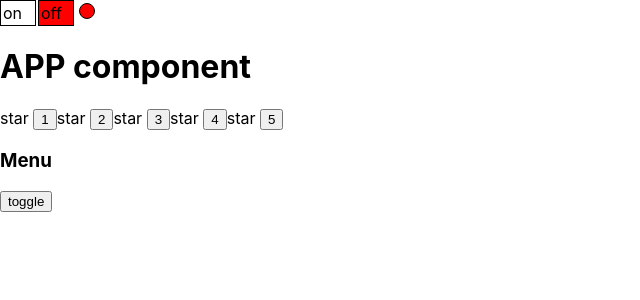
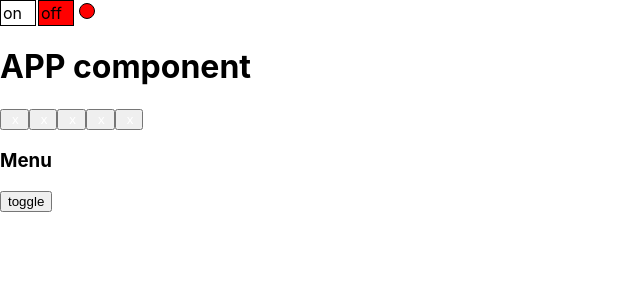
Before and after one commit to IvanShirykhalov/ReactKabzda, a React (Create React App) app: page / in a window 1280 px wide. Shown: the top 300 px of the page, without its empty margins (0-640 px from the left). Built offline with nearby package versions, Linux system fonts and the light colour scheme.

Commit message:
'useSate3'

```diff
--- a/src/components/UncontrolledRating.tsx
+++ b/src/components/UncontrolledRating.tsx
@@ -10,11 +10,11 @@ export function UncontrolledRating (props: RatingPropsType) {
 
     return (
         <div>
-            <Star selected={value > 0}/>< button onClick={()=>{setValue(1)}}>1</button>
-            <Star selected={value > 1}/><button onClick={()=>{setValue(2)}}>2</button>
-            <Star selected={value > 2}/><button onClick={()=>{setValue(3)}}>3</button>
-            <Star selected={value > 3}/><button onClick={()=>{setValue(4)}}>4</button>
-            <Star selected={value > 4}/><button onClick={()=>{setValue(5)}}>5</button>
+            < button onClick={()=>{setValue(1)}}><Star selected={value > 0}/></button>
+            <button onClick={()=>{setValue(2)}}><Star selected={value > 1}/></button>
+            <button onClick={()=>{setValue(3)}}><Star selected={value > 2}/></button>
+            <button onClick={()=>{setValue(4)}}><Star selected={value > 3}/></button>
+            <button onClick={()=>{setValue(5)}}><Star selected={value > 4}/></button>
         </div>
     )
 }
@@ -25,10 +25,24 @@ type StarPropsType = {
 
 function Star(props: StarPropsType) {
 
+    const onStyle = {
+        width: '30px',
+        height: '20px',
+        padding: '2px',
+        color: 'red',
+    }
+    const offStyle = {
+        width: '30px',
+        height: '20px',
+        marginLeft: '2px',
+        padding: '2px',
+        color: 'white',
+    }
+
     if (props.selected) {
-        return <span><b> star </b></span>
+        return <span style={onStyle}><b>x</b></span>
     } else {
-        return <span>star </span>
+        return <span style={offStyle}>x</span>
     }
 
 }
```
